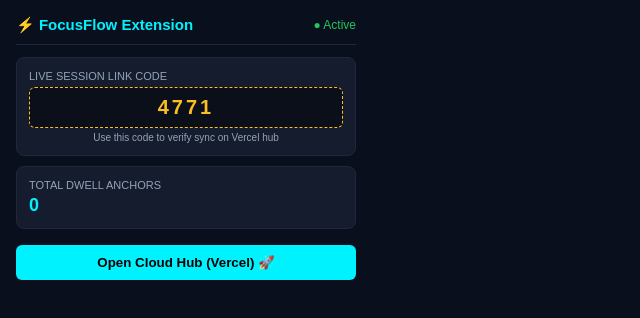
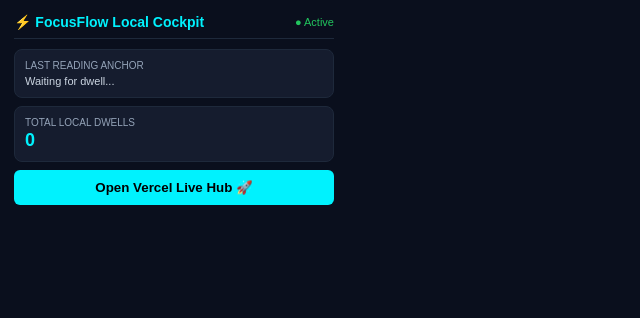
Before and after one commit to tanjilhasan25/FocusFlow-Extension, a browser extension: page dashboard.html in a window 1280 px wide. Shown: the whole page, without its empty margins (0-640 px from the left). Drawn offline with Linux system fonts and the light colour scheme.

Commit message:
Refactor dashboard layout and styles

```diff
--- a/dashboard.html
+++ b/dashboard.html
@@ -4,33 +4,28 @@
   <meta charset="UTF-8">
   <title>FocusFlow Cockpit</title>
   <style>
-    body { width: 340px; margin: 0; padding: 16px; background: #0a0f1d; color: #f8fafc; font-family: sans-serif; }
-    .header { display: flex; justify-content: space-between; align-items: center; border-bottom: 1px solid #1e293b; padding-bottom: 10px; margin-bottom: 12px; }
-    .title { color: #00f2fe; font-weight: bold; font-size: 15px; }
-    .card { background: #151c2e; border: 1px solid #1e293b; border-radius: 8px; padding: 12px; margin-bottom: 10px; }
-    .val { font-size: 18px; font-weight: bold; color: #00f2fe; margin-top: 4px; }
-    .code-box { font-size: 20px; font-weight: bold; color: #fbbf24; background: #0b0f19; padding: 8px; border-radius: 6px; text-align: center; letter-spacing: 3px; border: 1px dashed #fbbf24; margin-top: 5px; }
-    .btn { width: 100%; padding: 10px; background: #00f2fe; color: #000; border: none; font-weight: bold; border-radius: 6px; cursor: pointer; margin-top: 6px; }
+    body { width: 320px; margin: 0; padding: 14px; background: #0a0f1d; color: #f8fafc; font-family: sans-serif; }
+    .header { display: flex; justify-content: space-between; align-items: center; border-bottom: 1px solid #1e293b; padding-bottom: 8px; margin-bottom: 10px; }
+    .title { color: #00f2fe; font-weight: bold; font-size: 14px; }
+    .card { background: #151c2e; border: 1px solid #1e293b; border-radius: 8px; padding: 10px; margin-bottom: 8px; }
+    .val { font-size: 18px; font-weight: bold; color: #00f2fe; margin-top: 2px; }
+    .btn { width: 100%; padding: 10px; background: #00f2fe; color: #000; border: none; font-weight: bold; border-radius: 6px; cursor: pointer; }
   </style>
 </head>
 <body>
   <div class="header">
-    <div class="title">⚡ FocusFlow Extension</div>
-    <span style="color:#22c55e; font-size:12px;">● Active</span>
+    <div class="title">⚡ FocusFlow Local Cockpit</div>
+    <span style="color:#22c55e; font-size:11px;">● Active</span>
   </div>
-
   <div class="card">
-    <div style="font-size:11px; color:#94a3b8; text-transform:uppercase;">Live Session Link Code</div>
-    <div class="code-box" id="popup-code">----</div>
-    <div style="font-size: 10px; color: #94a3b8; margin-top: 4px; text-align: center;">Use this code to verify sync on Vercel hub</div>
+    <div style="font-size:10px; color:#94a3b8; text-transform:uppercase;">Last Reading Anchor</div>
+    <div id="ext-context" style="font-size:11px; color:#cbd5e1; margin-top:4px;">Waiting for dwell...</div>
   </div>
-
   <div class="card">
-    <div style="font-size:11px; color:#94a3b8; text-transform:uppercase;">Total Dwell Anchors</div>
+    <div style="font-size:10px; color:#94a3b8; text-transform:uppercase;">Total Local Dwells</div>
     <div class="val" id="ext-dwells">0</div>
   </div>
-
-  <button class="btn" onclick="openCloudHub()">Open Cloud Hub (Vercel) 🚀</button>
+  <button class="btn" onclick="openCloudHub()">Open Vercel Live Hub 🚀</button>
   <script src="dashboard.js"></script>
 </body>
 </html>
```
